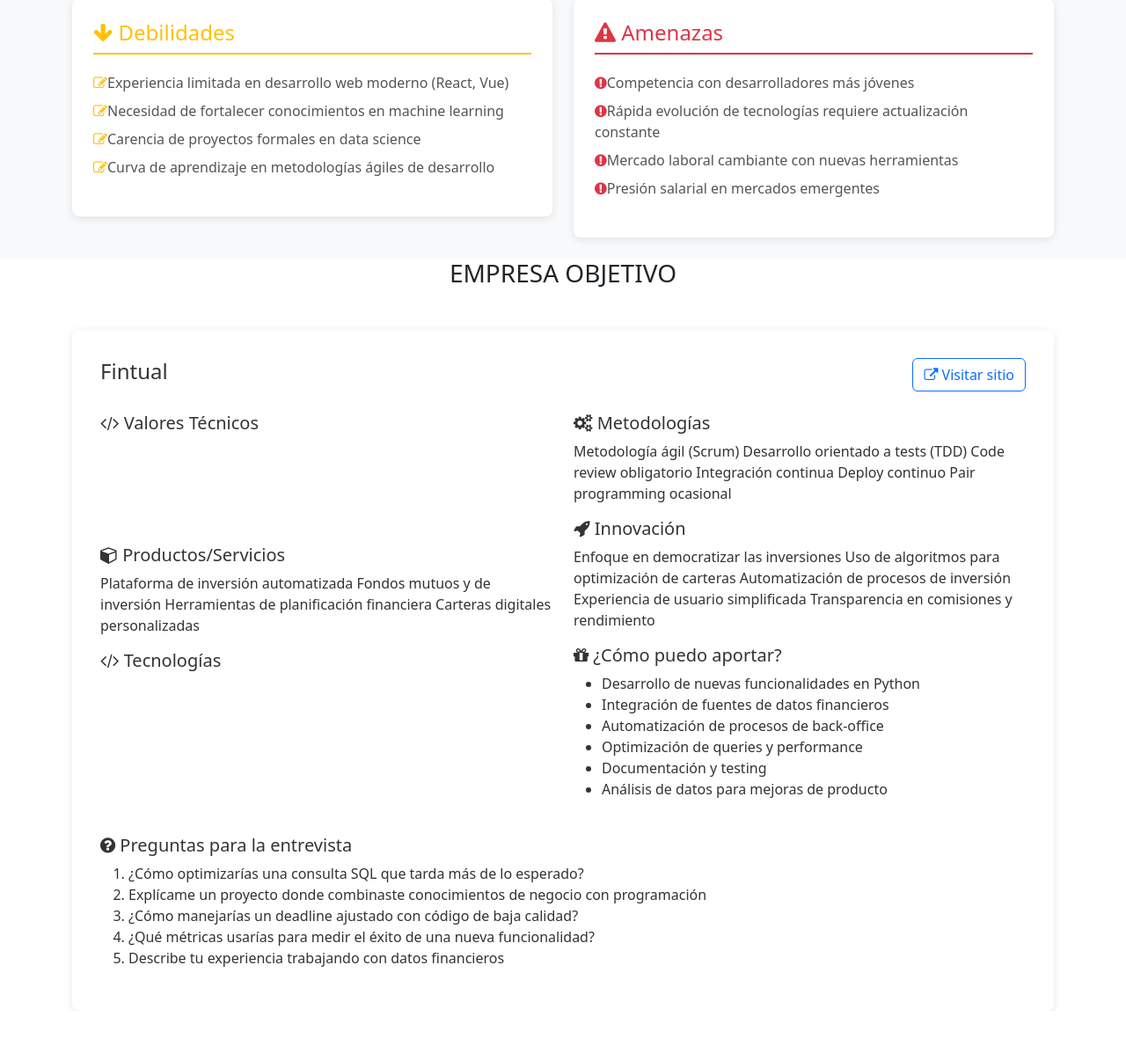
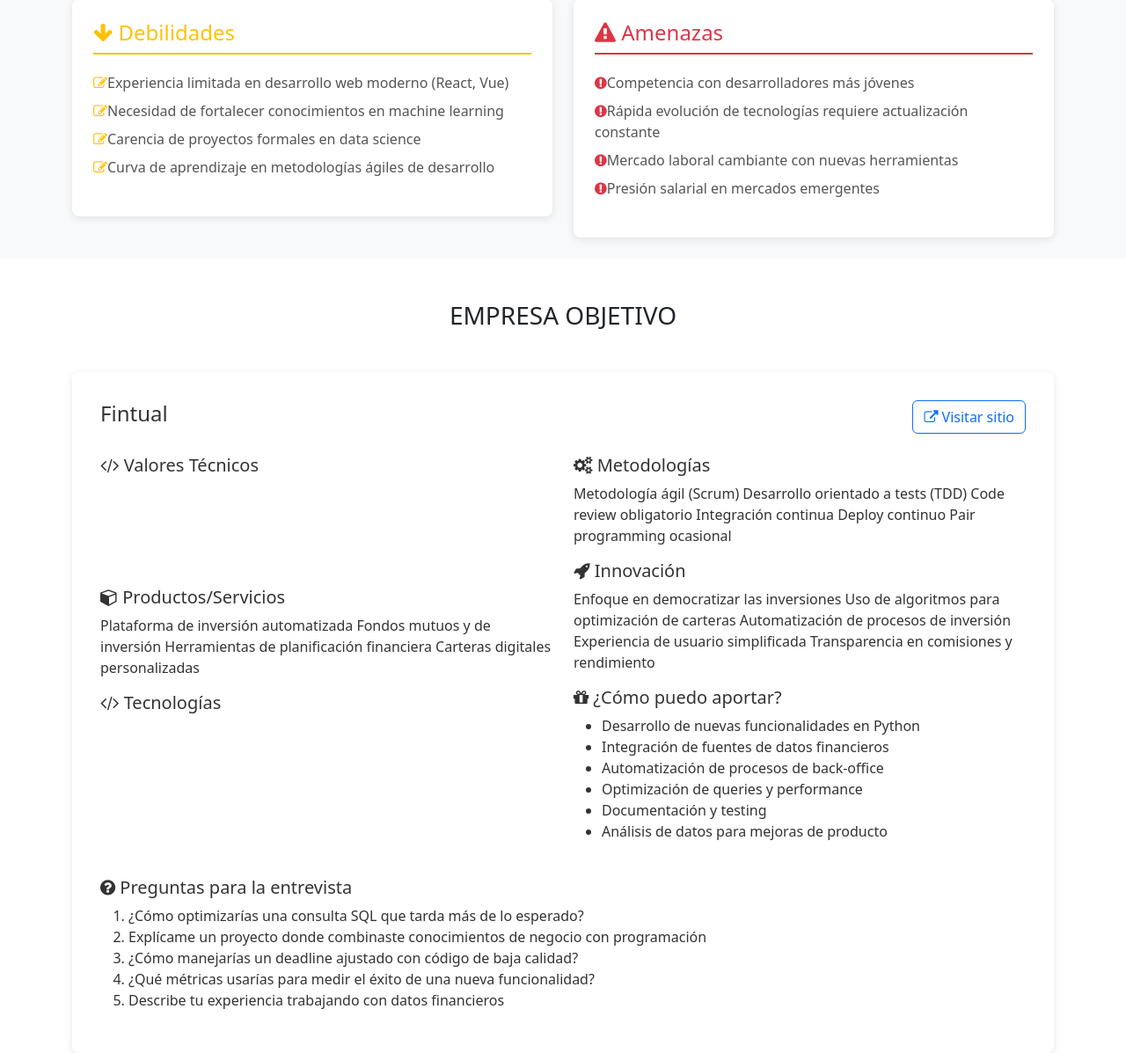
Before and after one commit to servicomf5/portafolio, a Django app: page /about/ in a window 1280 px wide. Shown: the part 2329-3526 px from the top of the page at 88% size. Before the commit the page ends 3428 px from the top, so only its background shows below. Run offline with Django 5.2, Linux system fonts and the light colour scheme; data comes from the database, SQL or seed files in the repository; parts of the project's set-up code (start-up, migrations or seed data) failed here and were passed over; some libraries are stand-ins or nearby versions.

Commit message:
Agregar padding-top a seccion Empresa Objetivo

```diff
--- a/templates/about.html
+++ b/templates/about.html
@@ -270,7 +270,7 @@
 
 <!-- Company Research Section -->
 {% if company %}
-<section class="main-content revealator-slideup revealator-once revealator-delay1">
+<section class="main-content revealator-slideup revealator-once revealator-delay1" style="padding-top: 3rem;">
     <div class="container">
         <div class="row">
             <div class="col-12">
```
